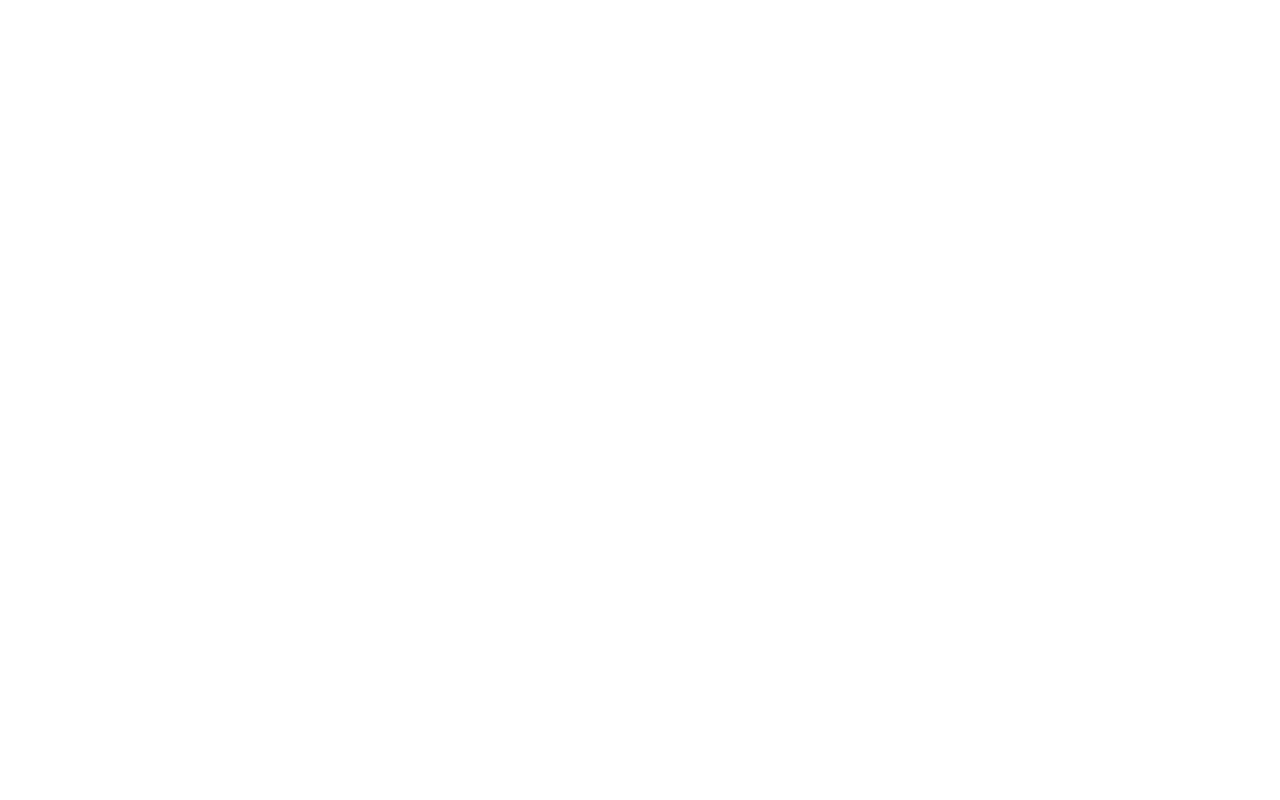
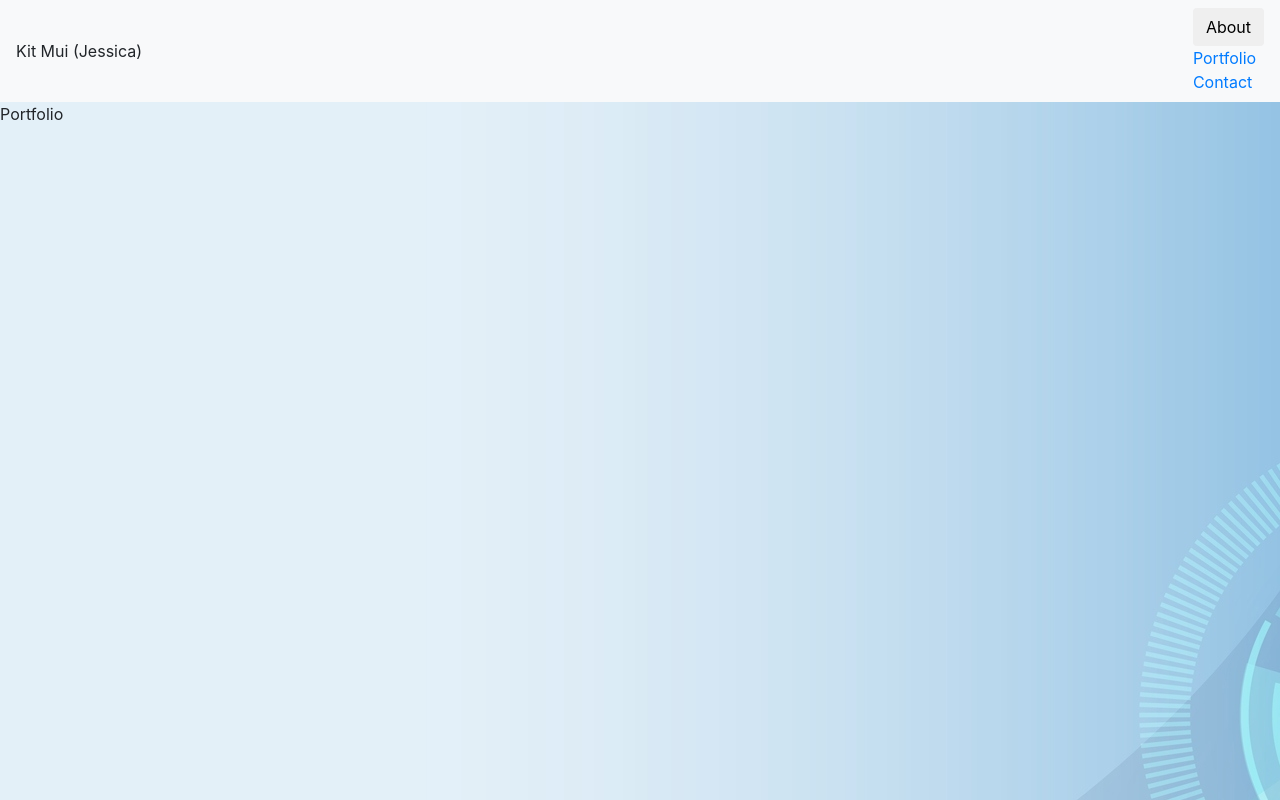
Before and after one commit to kitlingmui/Bootstrap-Portfolio, a plain HTML site: page portfolio.html in a window 1280 px wide. Drawn offline with nearby package versions, Linux system fonts and the light colour scheme.

Commit message:
Update files

```diff
--- /dev/null
+++ b/assets/css/style.css
@@ -0,0 +1,24 @@
+#namelogo{
+    color: blue;
+
+}
+
+#navPills{
+    color: red;
+    display: inline;
+
+}
+
+#btn{
+    color: green;
+}
+
+.a{
+
+
+}
+
+#navbar{
+    color: aquamarine;
+
+}
--- a/portfolio.html
+++ b/portfolio.html
@@ -4,9 +4,76 @@
     <meta charset="UTF-8">
     <meta name="viewport" content="width=device-width, initial-scale=1.0">
     <meta http-equiv="X-UA-Compatible" content="ie=edge">
-    <title>Document</title>
+    <title>Portfolio</title>
+
+    <!-- Bootstrap CDN -->
+    <link rel="stylesheet" href="https://maxcdn.bootstrapcdn.com/bootstrap/4.0.0/css/bootstrap.min.css">
+    <link rel="stylesheet" href="https://maxcdn.bootstrapcdn.com/font-awesome/4.7.0/css/font-awesome.min.css">
+
+    <!-- My style-->
+    <link rel="stylesheet" type="text/css" href="assets/css/style.css">
 </head>
-<body>
 
+<body background="assets/images/background.jpg">
+
+            <!--Create a navbar-->
+            <nav class="navbar navbar-light bg-light">
+                    <div class="namelogo">Kit Mui (Jessica)</div>
+                    <div class="navPills">
+                        <div>
+                            <a href="index.html"><button class="btn">About</button></a>
+                        </div>
+                        <div>
+                            <a href="portfolio.html">Portfolio</a>
+                        </div>
+                        <div>
+                            <a href="contact.html">Contact</a>
+                        </div>
+                    </div>
+                </nav>
+
+    <Header>Portfolio</Header>
+
+    <div class="container">
+
+        <div class="row">
+
+            <div class="col-md-4">
+
+            </div>
+
+            <div class="col-md-4">
+
+            </div>
+
+            <div class="col-md-4">
+
+            </div>
+
+        </div>
+
+        <div class="row">
+
+            <div class="col-md-4">
+
+            </div>
+
+            <div class="col-md-4">
+
+            </div>
+
+            <div class="col-md-4">
+
+            </div>
+        </div>
+
+    </div>
+
+
+    <!-- jQuery, javascript file for the Bootstrap's javascript file to function -->
+    <script src="https://cdnjs.cloudflare.com/ajax/libs/jquery/3.2.1/jquery.min.js"></script>
+
+    <!-- Bootstrap's javascript file that allows the dropdown menu to work  -->
+    <script src="https://maxcdn.bootstrapcdn.com/bootstrap/4.0.0/js/bootstrap.min.js"></script>
 </body>
 </html>
```
Also changed, not shown: contact.html (+44 -0 lines), index.html (+39 -2 lines), assets/images/background.jpg (added), assets/images/profilepic.jpg (added), assets/images/project.jpg (added).
